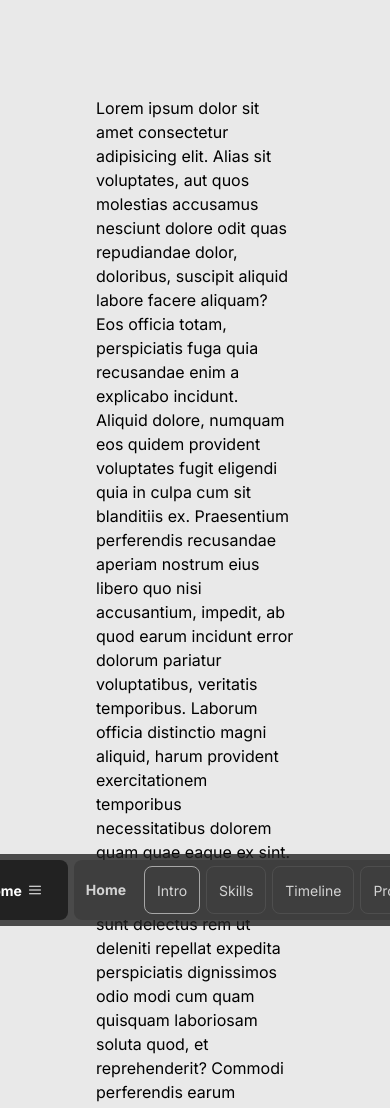
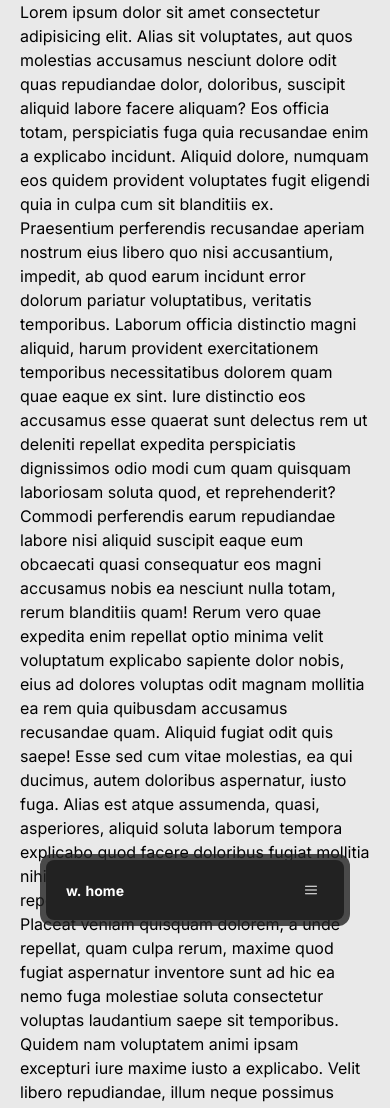
Before and after one commit to dobadat182/portfolio-twentyfour, a Next.js app: page / in a window 390 px wide. Shown: the top 1108 px of the page. Built offline with nearby package versions, Linux system fonts and the light colour scheme.

Commit message:
Update navbar for mobile

```diff
--- a/src/app/globals.scss
+++ b/src/app/globals.scss
@@ -21,6 +21,7 @@ body {
     text-rendering: optimizeLegibility;
 }
 
+// Header
 header {
     position: fixed;
     bottom: 30px;
@@ -50,6 +51,11 @@ header {
             background: rgba(34, 34, 34, 0.8);
             pointer-events: auto;
             transition: all 0.4s;
+
+            @media (max-width: 575px) {
+                max-width: 100%;
+                width: 100%;
+            }
         }
         &__bottom {
             position: relative;
@@ -98,6 +104,10 @@ header {
             cursor: pointer;
             pointer-events: auto;
             transition: all 0.3s;
+
+            @media (max-width: 575px) {
+                margin-left: auto;
+            }
         }
         &__item {
             display: inline-flex;
@@ -132,6 +142,9 @@ header {
         }
         &__layout {
             &--primary {
+                @media (max-width: 575px) {
+                    width: 100%;
+                }
                 .menu-float {
                     &__content {
                         display: flex;
@@ -144,6 +157,11 @@ header {
             &--secondary {
                 flex: 1;
                 margin-left: 6px;
+
+                @media (max-width: 575px) {
+                    display: none;
+                }
+
                 .menu-float {
                     &__content {
                         position: relative;
--- a/src/app/page.js
+++ b/src/app/page.js
@@ -2,7 +2,7 @@ import Hero from "@/containers/home-page/hero-section/Hero";
 
 export default function Home() {
     return (
-        <main className="flex flex-col items-center justify-between min-h-screen p-24">
+        <main className="flex flex-col items-center justify-between min-h-screen px-5 md:p-24 ">
             <Hero />
         </main>
     );
--- a/src/components/Navbar/Navbar.jsx
+++ b/src/components/Navbar/Navbar.jsx
@@ -5,28 +5,46 @@ import { RxHamburgerMenu } from "react-icons/rx";
 
 export default function Navbar() {
     const [prevScrollPos, setPrevScrollPos] = useState(0);
-    const [visible, setVisible] = useState(true)
+    const [visible, setVisible] = useState(true);
 
     const handleScroll = () => {
-        const currentScrollPos = window.scrollY
+        const currentScrollPos = window.scrollY;
 
-        if(currentScrollPos > prevScrollPos){
-            setVisible(false)
-        }else{
-            setVisible(true)
+        if (currentScrollPos > prevScrollPos) {
+            setVisible(false);
+        } else {
+            setVisible(true);
         }
 
-        setPrevScrollPos(currentScrollPos)
+        setPrevScrollPos(currentScrollPos);
+    };
+
+    const handleNavbarTop = () => {
+        const nav = document.querySelector(".nav"),
+        navItems = document.querySelector(".nav-items"),
+        navHome = document.querySelector(".nav-home"),
+        navTop = document.querySelector(".nav-top"),
+        icon = document.querySelector(".hamburger i");
+
+        let isOpen = false;
+
+        gsap.set(nav, { height: "60px" });
+        gsap.set(navTop, { opacity: 0, scale: 0.9, display: "none" });
+        gsap.set(navItems, { opacity: 1, display: "flex" });
+        gsap.set(navHome, { flexGrow: 0 });
+
+
     }
 
-    useEffect( () => {
-        window.addEventListener('scroll', handleScroll);
+    useEffect(() => {
 
-        return () => window.removeEventListener('scroll', handleScroll)
-    })
+
+        window.addEventListener("scroll", handleScroll);
+        return () => window.removeEventListener("scroll", handleScroll);
+    });
 
     return (
-        <header className={`navbar ${visible ? 'translate-y-28' : ''} `}>
+        <header className={`navbar ${visible ? "translate-y-28" : "translate-x-0"} `}>
             <div className="inner">
                 <div className="nav-float__inner">
                     {/* Back to top button */}
```
